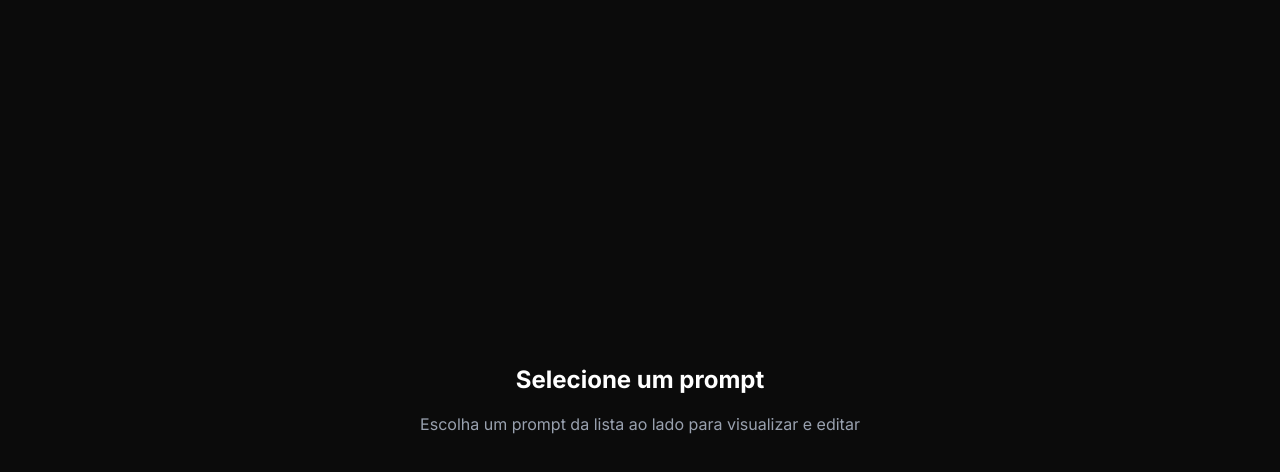
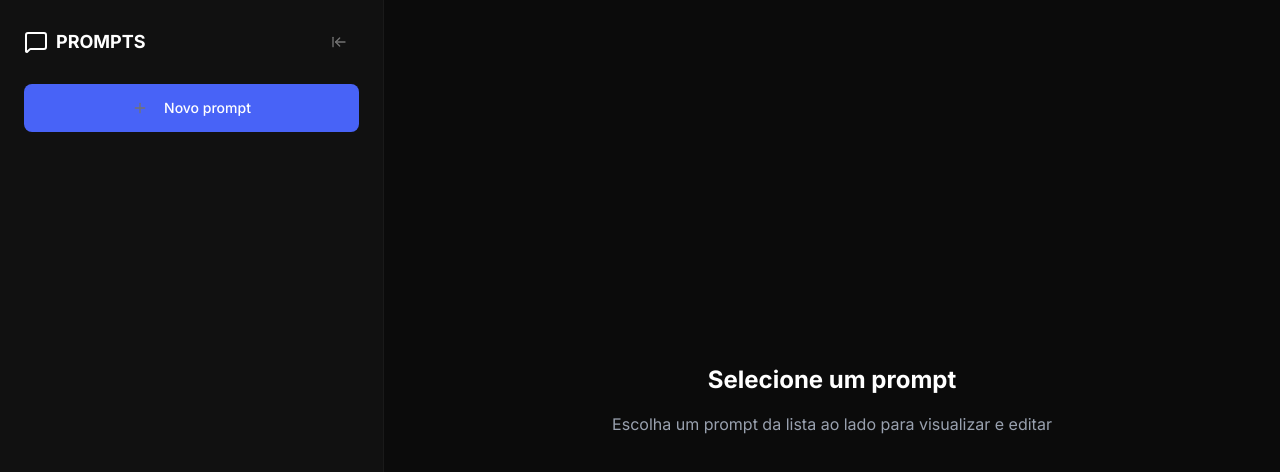
Before and after one commit to edvxndxvi/rocketseat-prompt-manager, a Next.js app: page / in a window 1280 px wide. Shown: the top 472 px of the page. Built offline with nearby package versions, Linux system fonts and the light colour scheme; no server answers; the database is empty.

Commit message:
add Sidebar

```diff
--- a/package.json
+++ b/package.json
@@ -14,6 +14,7 @@
         "test:coverage": "jest --coverage"
     },
     "dependencies": {
+        "@prisma/client": "6.19.3",
         "class-variance-authority": "^0.7.1",
         "clsx": "^2.1.1",
         "lucide-react": "^1.22.0",
--- a/pnpm-workspace.yaml
+++ b/pnpm-workspace.yaml
@@ -1,4 +1,5 @@
 allowBuilds:
+  '@prisma/client': false
   '@prisma/engines': true
   lefthook: true
   prisma: true
--- a/prisma.config.ts
+++ b/prisma.config.ts
@@ -1,15 +1,13 @@
-import "dotenv/config";
-import { defineConfig, env } from "prisma/config";
-
-const url = process.env.DATABASE_URL!;
+import 'dotenv/config';
+import { defineConfig, env } from 'prisma/config';
 
 export default defineConfig({
-  schema: "prisma/schema.prisma",
-  migrations: {
-    path: "prisma/migrations",
-  },
-  engine: "classic",
-  datasource: {
-    url,
-  },
+    schema: 'prisma/schema.prisma',
+    migrations: {
+        path: 'prisma/migrations',
+    },
+    engine: 'classic',
+    datasource: {
+        url: env('DATABASE_URL'),
+    },
 });
--- a/src/app/layout.tsx
+++ b/src/app/layout.tsx
@@ -1,6 +1,7 @@
 import type { Metadata } from 'next';
 import { Inter } from 'next/font/google';
 import '@/styles/globals.css';
+import { Sidebar } from '@/components/sidebar';
 
 const inter = Inter({
     variable: '--font-sans',
@@ -25,6 +26,7 @@ export default function RootLayout({
         >
             <body className="min-h-full flex flex-col">
                 <section className="flex h-screen">
+                    <Sidebar />
                     <main className="relative flex-1 overflow-auto min-w-0">
                         <div className="p-4 sm:p-6 md:p-8 max-w-full md:max-w-3xl mx-auto h-full">
                             {children}
--- /dev/null
+++ b/src/components/logo/index.ts
@@ -0,0 +1 @@
+export * from './logo';
--- /dev/null
+++ b/src/components/logo/logo.tsx
@@ -0,0 +1,14 @@
+import { MessageSquare } from 'lucide-react';
+import Link from 'next/link';
+
+export const Logo = () => {
+    return (
+        <Link
+            href="/"
+            className="flex items-center gap-2 hover:text-accent-600 rounded-lg transition-colors"
+        >
+            <MessageSquare />
+            <span className="text-lg font-semibold">PROMPTS</span>
+        </Link>
+    );
+};
--- /dev/null
+++ b/src/components/sidebar/index.ts
@@ -0,0 +1 @@
+export * from './sidebar';
--- /dev/null
+++ b/src/components/sidebar/sidebar-content.tsx
@@ -0,0 +1,87 @@
+'use client';
+
+import { useState } from 'react';
+import { Button } from '../ui/button';
+import {
+    ArrowLeftToLine,
+    X as CloseButton,
+    Plus as AddIcon,
+    ArrowRightToLine,
+} from 'lucide-react';
+import { useRouter } from 'next/navigation';
+import { Logo } from '../logo';
+
+export const SidebarContent = () => {
+    const router = useRouter();
+
+    const [isCollapsed, setIsCollapsed] = useState(false);
+
+    const collapsedSidebar = () => setIsCollapsed(true);
+    const expandSidebar = () => setIsCollapsed(false);
+
+    const handleNewPrompt = () => router.push('/new');
+
+    return (
+        <aside
+            className={`border-r border-gray-700 flex flex-col h-full bg-gray-800 transition-[transform,width] duration-300 ease-in-out fixed md:relative left-0 top-0 z-50 md:z-auto w-[80vw] sm:w-[320px] ${isCollapsed ? 'md:w-18' : 'md:w-[384px]'}`}
+        >
+            {isCollapsed && (
+                <section className="px-2 py-6">
+                    <header className="flex items-center justify-center mb-6">
+                        <Button
+                            onClick={expandSidebar}
+                            variant="icon"
+                            className="hidden md:inline-flex p-2 hover:bg-gray-700 focus:outline-none focus:ring-2 focus:ring-accent-500 rounded-lg transition-colors"
+                            title="Expandir sidebar"
+                            aria-label="Expandir sidebar"
+                        >
+                            <ArrowRightToLine className="w-5 h-5 text-gray-100" />
+                        </Button>
+                    </header>
+                </section>
+            )}
+
+            {!isCollapsed && (
+                <>
+                    <section className="p-6">
+                        <div className="md:hidden mb-4">
+                            <div className="flex items-center justify-between">
+                                <Button
+                                    variant="secondary"
+                                    aria-label="Fechar menu"
+                                    title="Fechar menu"
+                                >
+                                    <CloseButton className="w-5 h-5 text-gray-100" />
+                                </Button>
+                            </div>
+                        </div>
+
+                        <div className="flex w-full items-center justify-between mb-6">
+                            <header className="flex w-full items-center justify-between">
+                                <Logo />
+                                <Button
+                                    onClick={collapsedSidebar}
+                                    variant="icon"
+                                    className="hidden md:inline-flex p-2 hover:bg-gray-700 focus:outline-none focus:ring-2 focus:ring-accent-500 rounded-lg transition-colors"
+                                >
+                                    <ArrowLeftToLine className="w-5 h-5 text-gray-100" />
+                                </Button>
+                            </header>
+                        </div>
+
+                        <div>
+                            <Button
+                                onClick={handleNewPrompt}
+                                className="w-full"
+                                size="lg"
+                            >
+                                <AddIcon className="w-5 h-5 mr-2 text-gray-100" />
+                                Novo prompt
+                            </Button>
+                        </div>
+                    </section>
+                </>
+            )}
+        </aside>
+    );
+};
--- /dev/null
+++ b/src/components/sidebar/sidebar.tsx
@@ -0,0 +1,8 @@
+import { prisma } from '@/lib/prisma';
+import { SidebarContent } from './sidebar-content';
+
+export const Sidebar = async () => {
+    const prompts = await prisma.prompt.findMany();
+
+    return <SidebarContent />;
+};
--- a/src/components/ui/button.tsx
+++ b/src/components/ui/button.tsx
@@ -5,33 +5,26 @@ import { Slot } from 'radix-ui';
 import { cn } from '@/lib/utils';
 
 const buttonVariants = cva(
-    "group/button inline-flex shrink-0 items-center justify-center rounded-lg border border-transparent bg-clip-padding text-sm font-medium whitespace-nowrap transition-all outline-none select-none focus-visible:border-ring focus-visible:ring-3 focus-visible:ring-ring/50 active:not-aria-[haspopup]:translate-y-px disabled:pointer-events-none disabled:opacity-50 aria-invalid:border-destructive aria-invalid:ring-3 aria-invalid:ring-destructive/20 dark:aria-invalid:border-destructive/50 dark:aria-invalid:ring-destructive/40 [&_svg]:pointer-events-none [&_svg]:shrink-0 [&_svg:not([class*='size-'])]:size-4",
+    "cursor-pointer border-[hsl(#424242)] inline-flex items-center justify-center gap-2 whitespace-nowrap rounded-md text-sm font-medium transition-all disabled:pointer-events-none disabled:opacity-50 [&_svg]:pointer-events-none [&_svg:not([class*='size-'])]:size-4 shrink-0 [&_svg]:shrink-0 outline-none focus-visible:border-ring focus-visible:ring-ring/50 focus-visible:ring-[3px] aria-invalid:ring-destructive/20 dark:aria-invalid:ring-destructive/40 aria-invalid:border-destructive",
     {
         variants: {
             variant: {
-                default:
-                    'bg-primary text-primary-foreground hover:bg-primary/80',
-                outline:
-                    'border-border bg-background hover:bg-muted hover:text-foreground aria-expanded:bg-muted aria-expanded:text-foreground dark:border-input dark:bg-input/30 dark:hover:bg-input/50',
+                default: 'bg-accent-600 text-white hover:bg-accent-500',
+                destructive:
+                    'bg-destructive text-white hover:bg-destructive/90 focus-visible:ring-destructive/20 dark:focus-visible:ring-destructive/40 dark:bg-destructive/60',
+                outline: 'border bg-gray-700 text-white hover:bg-gray-600',
                 secondary:
-                    'bg-secondary text-secondary-foreground hover:bg-[color-mix(in_oklch,var(--secondary),var(--foreground)_5%)] aria-expanded:bg-secondary aria-expanded:text-secondary-foreground',
-                ghost: 'hover:bg-muted hover:text-foreground aria-expanded:bg-muted aria-expanded:text-foreground dark:hover:bg-muted/50',
-                destructive:
-                    'bg-destructive/10 text-destructive hover:bg-destructive/20 focus-visible:border-destructive/40 focus-visible:ring-destructive/20 dark:bg-destructive/20 dark:hover:bg-destructive/30 dark:focus-visible:ring-destructive/40',
+                    'p-2 bg-gray-800 border border-gray-700 rounded-lg hover:bg-gray-600 transition-colors',
+                icon: 'text-alert-600 transition-all duration-200 ml-2 p-1 hover:bg-alert-600 rounded hover:text-white',
                 link: 'text-primary underline-offset-4 hover:underline',
             },
             size: {
-                default:
-                    'h-8 gap-1.5 px-2.5 has-data-[icon=inline-end]:pr-2 has-data-[icon=inline-start]:pl-2',
-                xs: "h-6 gap-1 rounded-[min(var(--radius-md),10px)] px-2 text-xs in-data-[slot=button-group]:rounded-lg has-data-[icon=inline-end]:pr-1.5 has-data-[icon=inline-start]:pl-1.5 [&_svg:not([class*='size-'])]:size-3",
-                sm: "h-7 gap-1 rounded-[min(var(--radius-md),12px)] px-2.5 text-[0.8rem] in-data-[slot=button-group]:rounded-lg has-data-[icon=inline-end]:pr-1.5 has-data-[icon=inline-start]:pl-1.5 [&_svg:not([class*='size-'])]:size-3.5",
-                lg: 'h-9 gap-1.5 px-2.5 has-data-[icon=inline-end]:pr-2 has-data-[icon=inline-start]:pl-2',
-                icon: 'size-8',
-                'icon-xs':
-                    "size-6 rounded-[min(var(--radius-md),10px)] in-data-[slot=button-group]:rounded-lg [&_svg:not([class*='size-'])]:size-3",
-                'icon-sm':
-                    'size-7 rounded-[min(var(--radius-md),12px)] in-data-[slot=button-group]:rounded-lg',
-                'icon-lg': 'size-9',
+                default: 'h-9 px-4 py-2 has-[>svg]:px-3',
+                sm: 'h-8 rounded-md gap-1.5 px-3 has-[>svg]:px-2.5',
+                lg: 'h-12 rounded-md px-6 has-[>svg]:px-4',
+                icon: 'size-9',
+                'icon-sm': 'size-8',
+                'icon-lg': 'size-10',
             },
         },
         defaultVariants: {
```
Also changed, not shown: 1 other file (tests, documents, lock files or other folders).
